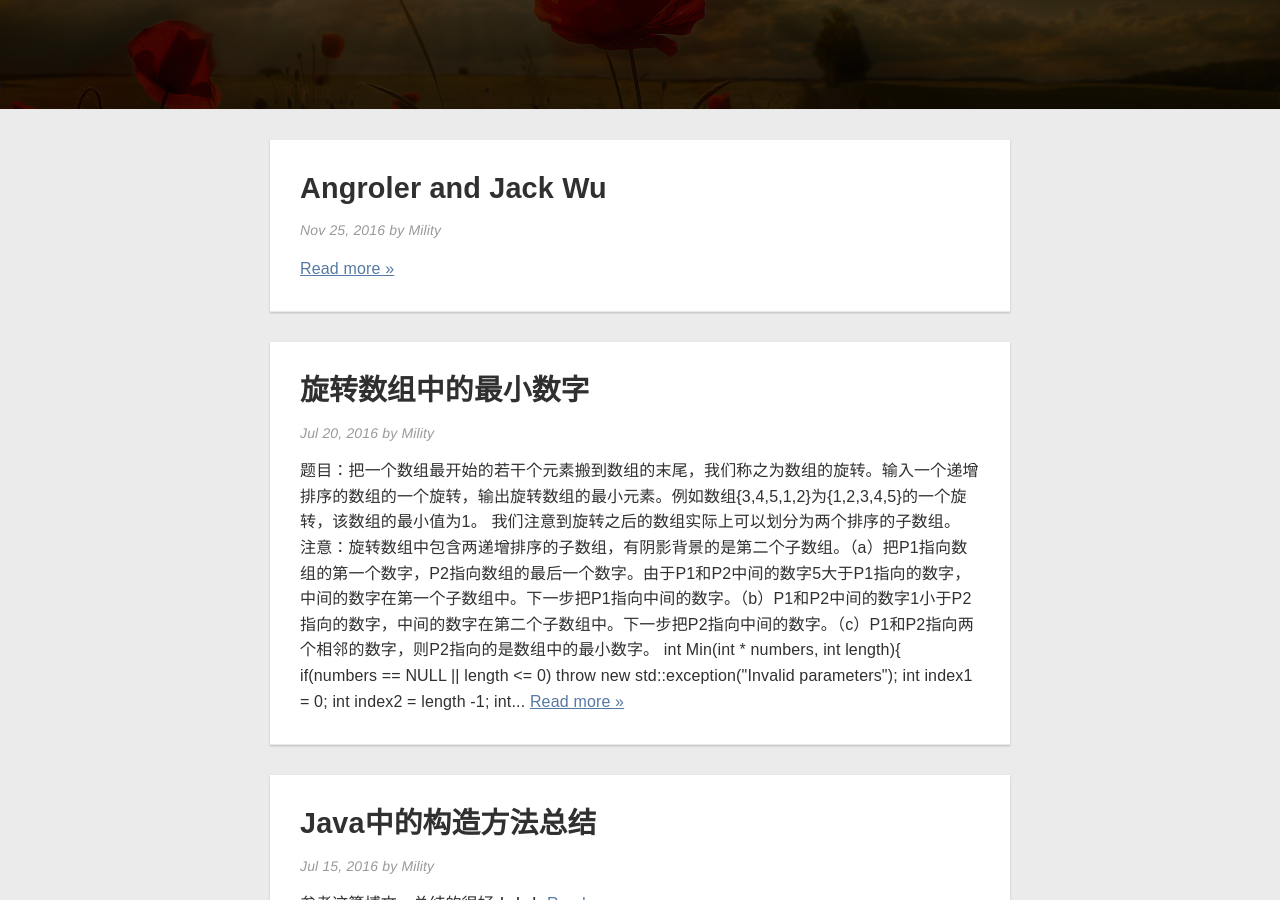
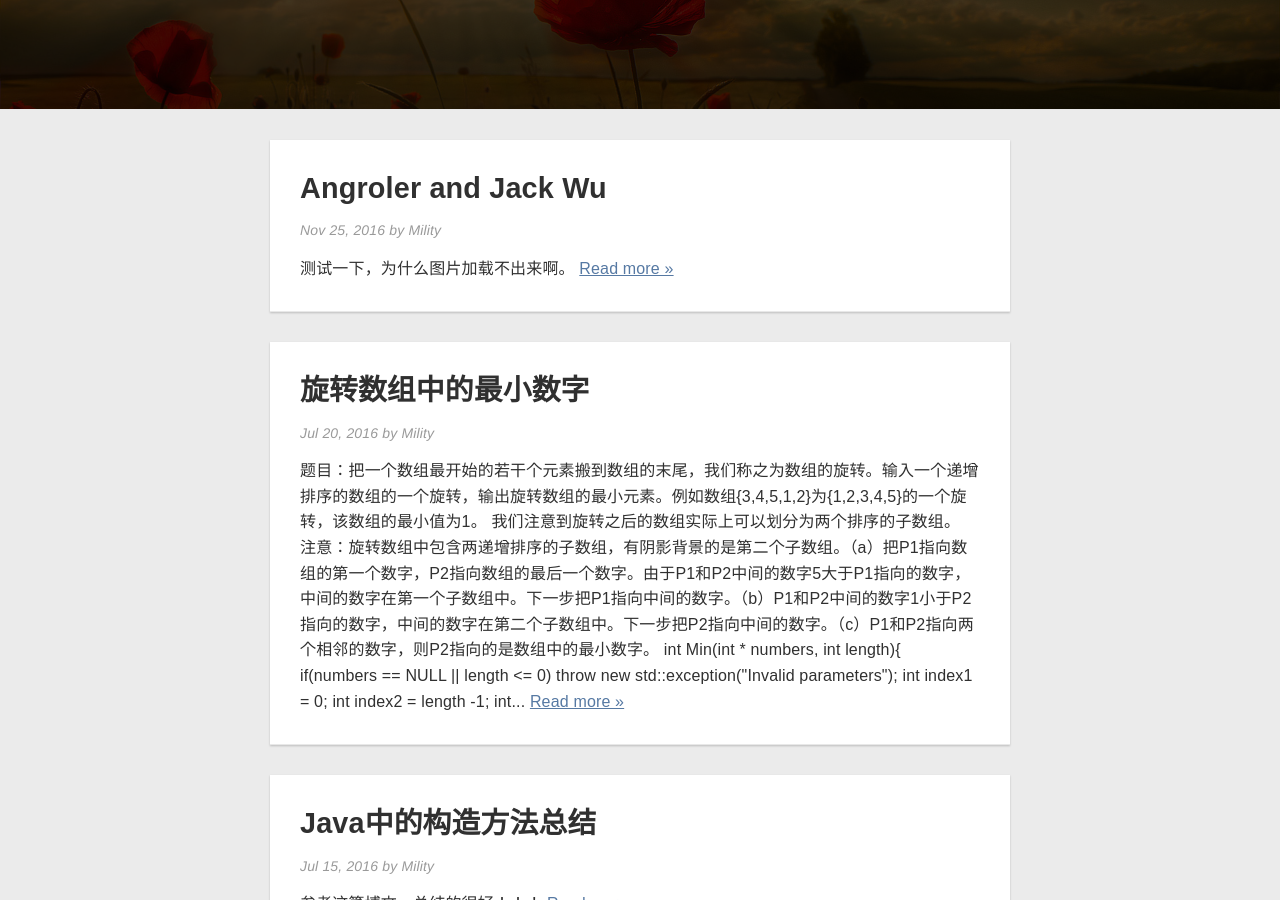
Before and after one commit to Mility/Mility.github.io, a Jekyll site: the page built from index.html, in a window 1280 px wide and 900 px high, scrolled down 354 px. Built offline with Jekyll 4.4.1, drawn with Linux system fonts in a browser that asks for light colours; nearby versions of some CDN libraries; the list of posts is cut into pages by our own code.

Commit message:
Update 2016-11-25-Angroler and Jack Wu.markdown

```diff
--- a/_posts/2016-11-25-Angroler and Jack Wu.markdown
+++ b/_posts/2016-11-25-Angroler and Jack Wu.markdown
@@ -2,5 +2,5 @@
 layout: post
 title: "Angroler and Jack Wu"
 ---
-
-![你们看这是谁](/img/IMG_2641.JPG)
+测试一下，为什么图片加载不出来啊。
+![你们看这是谁](/img/IMG_2461.jpg)
```
